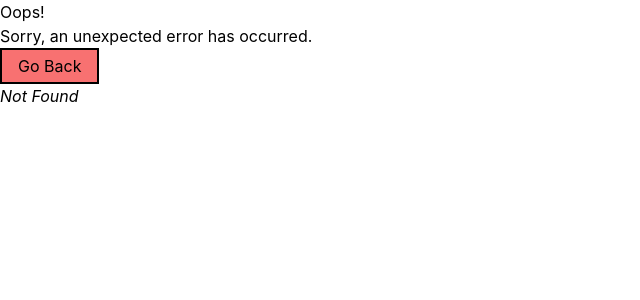
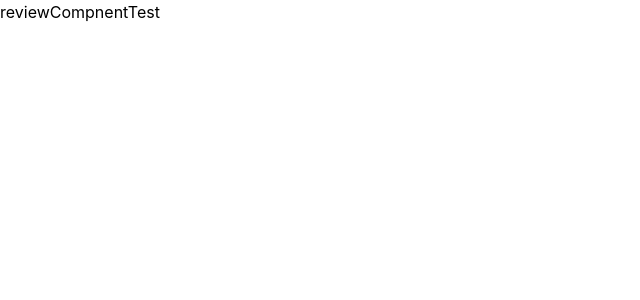
Before and after one commit to siddharth-malik456/Locomeets, a React (Vite) app in the folder client/: page /reviews in a window 1280 px wide. Before the commit this address had no page. Shown: the top 300 px of the page, without its empty margins (0-640 px from the left). Built offline with nearby package versions, Linux system fonts and the light colour scheme.

Commit message:
added testing route -reviews

```diff
--- a/client/src/main.jsx
+++ b/client/src/main.jsx
@@ -10,6 +10,7 @@ import Home from "./routes/home";
 import Services from "./routes/services";
 import "./index.css";
 import Register from "./routes/register";
+import ReviewCompnentTest from "./routes/reviewCompnentTest";
 
 const router = createBrowserRouter([
   {
@@ -31,6 +32,10 @@ const router = createBrowserRouter([
     path: "register",
     element: <Register />,
   },
+  {
+    path: "reviews",
+    element: <ReviewCompnentTest />,
+  },
 ]);
 
 ReactDOM.createRoot(document.getElementById("root")).render(
--- /dev/null
+++ b/client/src/routes/reviewCompnentTest.jsx
@@ -0,0 +1,7 @@
+import React from "react";
+
+const ReviewCompnentTest = () => {
+  return <div>reviewCompnentTest</div>;
+};
+
+export default ReviewCompnentTest;
```
